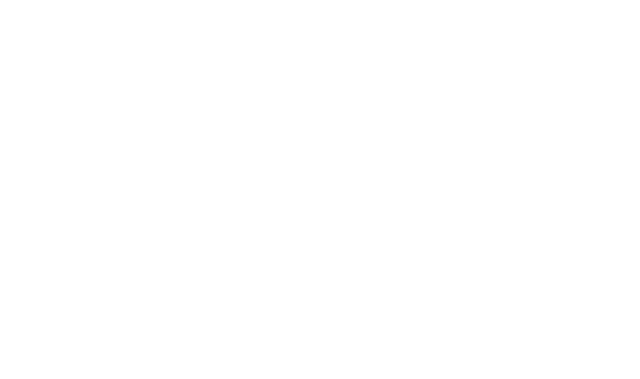
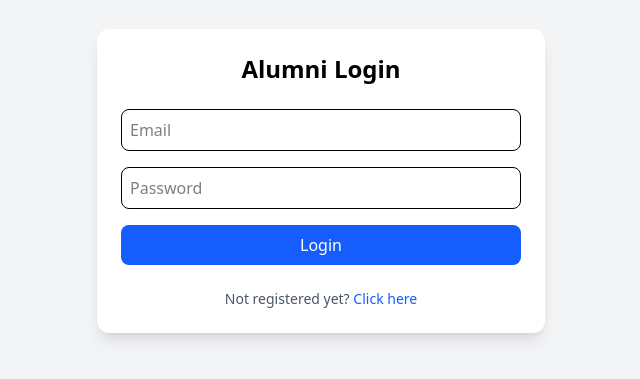
Before and after one commit to Devasiya/StuAlum, a React (Vite) app in the folder frontend/: page /login/alumni in a window 1280 px wide. Shown: the part 219-598 px from the top of the page, without its empty margins (319-959 px from the left). Built offline with nearby package versions, Linux system fonts and the light colour scheme.

Commit message:
all login are working

```diff
--- a/frontend/src/pages/Login/AdminLogin.jsx
+++ b/frontend/src/pages/Login/AdminLogin.jsx
@@ -1,5 +1,73 @@
+import React, { useState } from "react";
+import { useNavigate } from "react-router-dom";
+import axios from "axios";
+
 const AdminLogin = () => {
-  // component code here
+  const navigate = useNavigate();
+  const [formData, setFormData] = useState({
+    email: "",
+    password: "",
+  });
+  const [loading, setLoading] = useState(false);
+  const [error, setError] = useState("");
+
+  const handleLogin = async (e) => {
+    e.preventDefault();
+    setLoading(true);
+    setError("");
+    try {
+      const res = await axios.post("http://localhost:5000/login/admin", formData);
+      localStorage.setItem("token", res.data.token);
+      alert("Logged in successfully!");
+      navigate("/");
+    } catch (err) {
+      setError(err.response?.data?.message || "Login failed");
+    } finally {
+      setLoading(false);
+    }
+  };
+
+  return (
+    <div className="min-h-screen flex items-center justify-center bg-gray-100">
+      <div className="w-full max-w-md bg-white shadow-lg rounded-xl p-6">
+        <h2 className="text-2xl font-semibold text-center mb-6">Admin Login</h2>
+        {error && <div className="text-red-500 text-center mb-2">{error}</div>}
+        <form onSubmit={handleLogin} className="space-y-4">
+          <input
+            type="email"
+            placeholder="Email"
+            className="w-full border rounded-lg p-2"
+            value={formData.email}
+            onChange={(e) => setFormData({ ...formData, email: e.target.value })}
+          />
+          <input
+            type="password"
+            placeholder="Password"
+            className="w-full border rounded-lg p-2"
+            value={formData.password}
+            onChange={(e) => setFormData({ ...formData, password: e.target.value })}
+          />
+          <button
+            type="submit"
+            className="w-full bg-blue-600 text-white py-2 rounded-lg"
+            disabled={loading}
+          >
+            {loading ? "Logging in..." : "Login"}
+          </button>
+        </form>
+
+        <div className="mt-6 text-center text-sm text-gray-600">
+          Not registered yet?{" "}
+          <span
+            onClick={() => navigate("/signup/admin")}
+            className="text-blue-600 hover:underline cursor-pointer"
+          >
+            Click here
+          </span>
+        </div>
+      </div>
+    </div>
+  );
 };
 
 export default AdminLogin;
--- a/frontend/src/pages/Login/AlumniLogin.jsx
+++ b/frontend/src/pages/Login/AlumniLogin.jsx
@@ -1,5 +1,73 @@
+import React, { useState } from "react";
+import { useNavigate } from "react-router-dom";
+import axios from "axios";
+
 const AlumniLogin = () => {
-  // component code here
+  const navigate = useNavigate();
+  const [formData, setFormData] = useState({
+    email: "",
+    password: "",
+  });
+  const [loading, setLoading] = useState(false);
+  const [error, setError] = useState("");
+
+  const handleLogin = async (e) => {
+    e.preventDefault();
+    setLoading(true);
+    setError("");
+    try {
+      const res = await axios.post("http://localhost:5000/login/alumni", formData);
+      localStorage.setItem("token", res.data.token);
+      alert("Logged in successfully!");
+      navigate("/");
+    } catch (err) {
+      setError(err.response?.data?.message || "Login failed");
+    } finally {
+      setLoading(false);
+    }
+  };
+
+  return (
+    <div className="min-h-screen flex items-center justify-center bg-gray-100">
+      <div className="w-full max-w-md bg-white shadow-lg rounded-xl p-6">
+        <h2 className="text-2xl font-semibold text-center mb-6">Alumni Login</h2>
+        {error && <div className="text-red-500 text-center mb-2">{error}</div>}
+        <form onSubmit={handleLogin} className="space-y-4">
+          <input
+            type="email"
+            placeholder="Email"
+            className="w-full border rounded-lg p-2"
+            value={formData.email}
+            onChange={(e) => setFormData({ ...formData, email: e.target.value })}
+          />
+          <input
+            type="password"
+            placeholder="Password"
+            className="w-full border rounded-lg p-2"
+            value={formData.password}
+            onChange={(e) => setFormData({ ...formData, password: e.target.value })}
+          />
+          <button
+            type="submit"
+            className="w-full bg-blue-600 text-white py-2 rounded-lg"
+            disabled={loading}
+          >
+            {loading ? "Logging in..." : "Login"}
+          </button>
+        </form>
+
+        <div className="mt-6 text-center text-sm text-gray-600">
+          Not registered yet?{" "}
+          <span
+            onClick={() => navigate("/signup/alumni")}
+            className="text-blue-600 hover:underline cursor-pointer"
+          >
+            Click here
+          </span>
+        </div>
+      </div>
+    </div>
+  );
 };
 
 export default AlumniLogin;
--- a/frontend/src/pages/Login/StudentLogin.jsx
+++ b/frontend/src/pages/Login/StudentLogin.jsx
@@ -17,7 +17,8 @@
   setLoading(true);
   setError("");
   try {
-    const res = await axios.post("/login/student", formData);
+    const res = await axios.post('http://localhost:5000/login/student', formData);
+
     localStorage.setItem("token", res.data.token);
     alert("Logged in successfully!");
     navigate("/");
```
Also changed, not shown: 1 other file (tests, documents, lock files or other folders).
